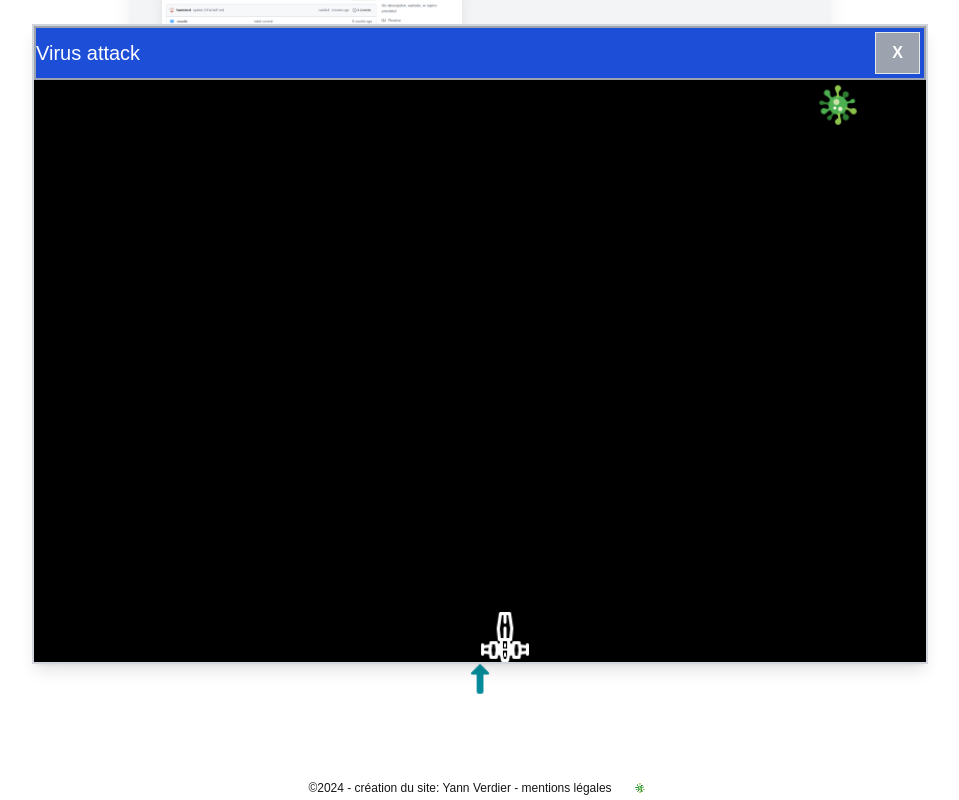
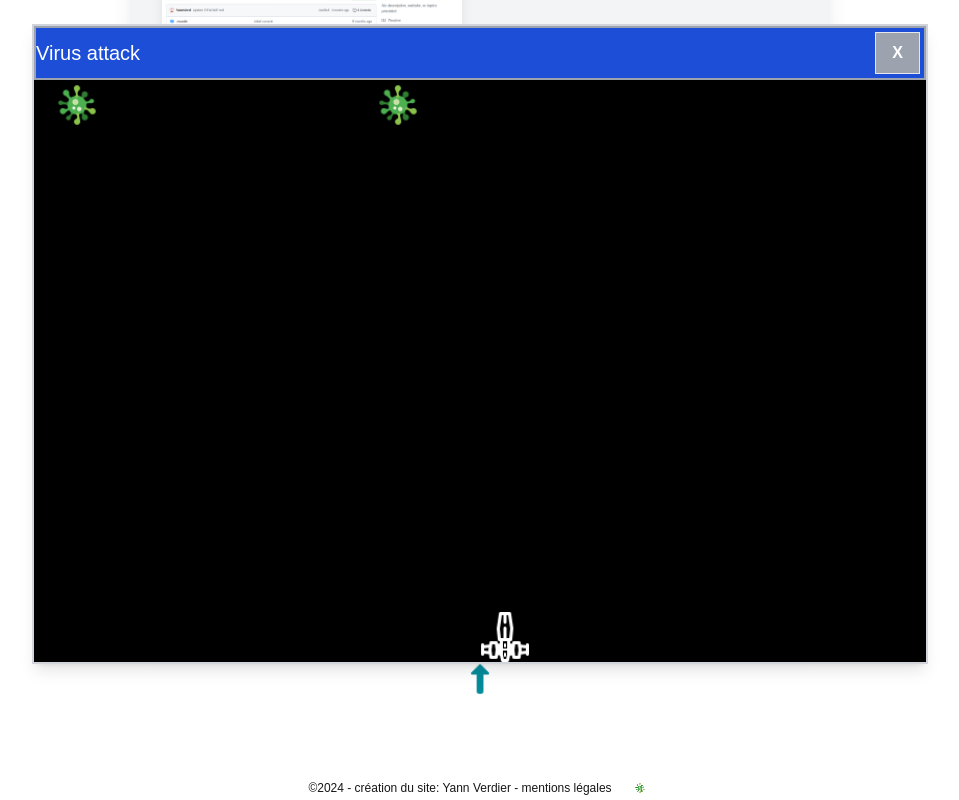
Before and after one commit to YannVerd/portfolio, a Next.js app: page / in a window 1280 px wide. Both pictures are taken after a click on the picture 799 px from the left and 2540 px from the top of the page. Shown: the part 1753-2553 px from the top of the page, without its empty margins (160-1119 px from the left). Built offline with nearby package versions, Linux system fonts and the light colour scheme.

Commit message:
generate random virus

```diff
--- a/src/app/game/gameWindow.tsx
+++ b/src/app/game/gameWindow.tsx
@@ -1,16 +1,24 @@
 import {useEffect, useRef, useState} from "react";
 import { IModal } from "@/app/components/legalNotices";
 import Image from "next/image";
+import VirusElement from "./virus";
 
+export interface IVirus{
+    x: number,
+    y: number,
+}
 
+export interface IGameWin{
+    width: number,
+    height: number
+}
 
 export default function GameWindow(props: IModal){
     const gameWin = useRef<HTMLDivElement>(null);
-    const [gameSizes, setGameSizes] = useState({ width: 0, height: 0 });
+    const [gameSizes, setGameSizes] = useState<IGameWin>({ width: 0, height: 0 });
     const [playerX, setPlayerX]= useState(0);
-    const [virus, setVirusPos]= useState({ x: 0, y: 0, hitbox: 24 })
-    const [virusList, setVirusList]= useState<Array<{x: number, y: number, hitbox:number}>>([]);
-    const virusHitBox = 24;
+    const [virusList, setVirusList]= useState<Array<IVirus>>([]);
+
     const playerHitBox = 25
 
     const handleKeyDown = (e: KeyboardEvent) => {
@@ -50,16 +58,37 @@ export default function GameWindow(props: IModal){
                     return win;
                 });
                 setPlayerX(Math.floor(width/2)); // set initial play position to the middel of de game window
-                setVirusPos((virus) => {
-                    virus.x = Math.random()* (width - 24) + 24;
-                    return virus;
-                })
+                setInterval(() => {generateVirus()}, 4000);
+
 
         }
         if(!props.isVisible){
             window.removeEventListener('keydown', handleKeyDown);
         }
     }, [props.isVisible]);
+
+    const generateVirus = () => {
+        let virus = {
+            x: Math.random()* (gameSizes.width - 24) + 24,
+            y: 0
+        }
+        setVirusList(list=>[...list, virus])
+    }
+
+    const setFromArray = (index: number, virus: IVirus) => {
+        setVirusList(list => {
+            list[index]= virus;
+            return list;
+        })
+
+    }
+
+    const removeFromArray = (index: number) => {
+        setVirusList( list =>{
+            list.splice(index, 1);
+            return list;
+        })
+    }
 
     return (
         <div className="flex-col w-[70%] h-[80%] fixed border-gray-300 border-2 text-white bg-black shadow-lg left-[15%] top-[3%] z-50" style={{ display: props.isVisible ? 'flex' : 'none'}}>
@@ -68,7 +97,13 @@ export default function GameWindow(props: IModal){
                 <button className="bg-gray-400 hover:bg-gray-200 text-white font-bold py-2 px-4 border my-1 mr-1" onClick={()=> { props.hook('game')}}>X</button>
             </div>
             <div ref={gameWin} className="h-full w-full relative">
-                    <Image src="/game/virus.png" width={50} height={50} alt="easterEgg" className="absolute left-10" style={{left:`${virus.x}px`, top: `${virus.y}px`}}/>
+                    {
+                        virusList.map((virus, index)=>{
+                            return (
+                                <VirusElement key={index} index={index} properties={virus} win={gameSizes} setFromArray={setFromArray} removeFromArray={removeFromArray}/>
+                            );
+                        })
+                    }
                     <Image src="/game/player.png" width={50} height={50} alt="easterEgg" className={`absolute bottom-0`} style={{left:`${playerX}px`}}/>
             </div>
         </div>
--- /dev/null
+++ b/src/app/game/virus.tsx
@@ -0,0 +1,37 @@
+import Image from "next/image";
+import { useState } from "react";
+import { IGameWin, IVirus } from "./gameWindow";
+
+interface IVirusElement{
+    index: number,
+    properties: IVirus,
+    win: IGameWin,
+    setFromArray(index: number, virus: IVirus): void,
+    removeFromArray(index: number): void,
+}
+
+
+
+export default function VirusElement(props: IVirusElement){
+    const [properties, setProperties] = useState(props.properties)
+    const virusHitBox = 24;
+
+    const movementsVirus = () => {
+        setProperties((virus)=>{
+            if(virus.y + 10 >= props.win.height - virusHitBox){
+                virus.y += 10;
+                return virus
+            }
+            virusOut();
+            return virus
+        })
+    }
+
+    const virusOut = () => {
+        props.removeFromArray(props.index)
+    }
+
+    return(
+        <Image src="/game/virus.png" width={50} height={50} alt="easterEgg" className="absolute left-10" style={{left:`${properties.x}px`, top: `${properties.y}px`}}/>
+    );
+}
```
